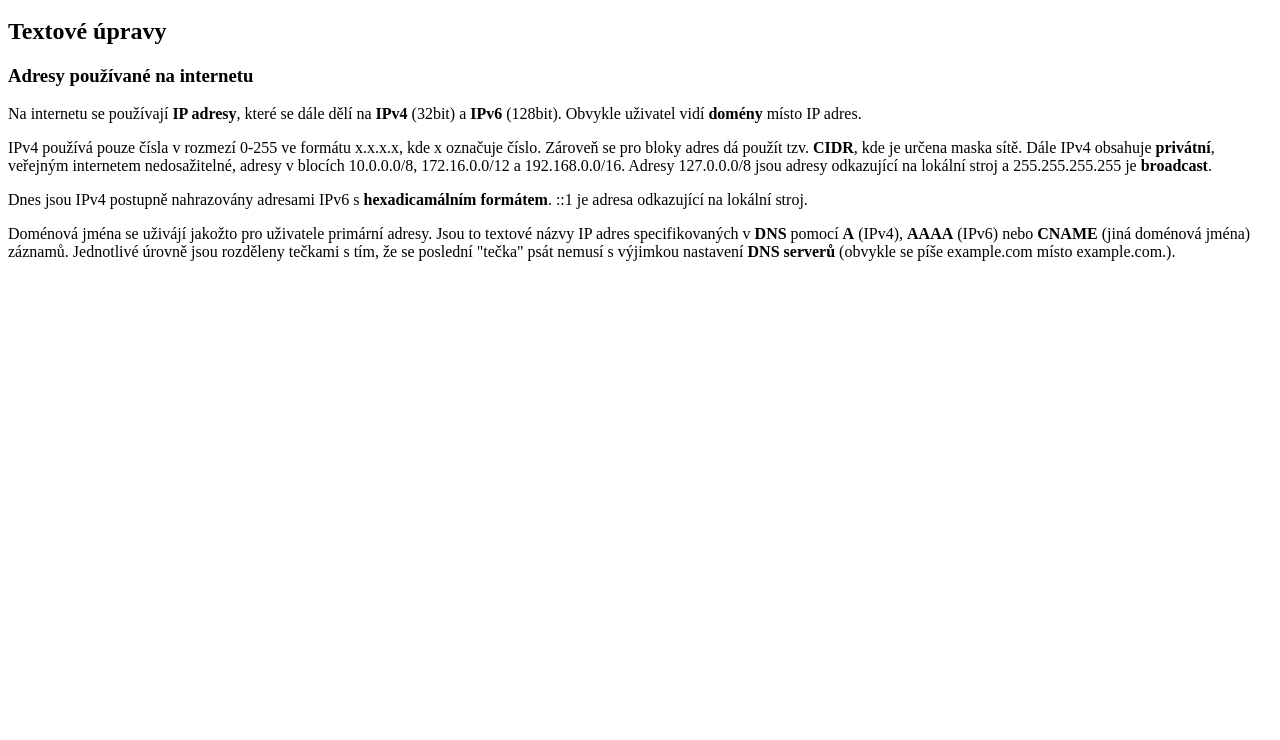
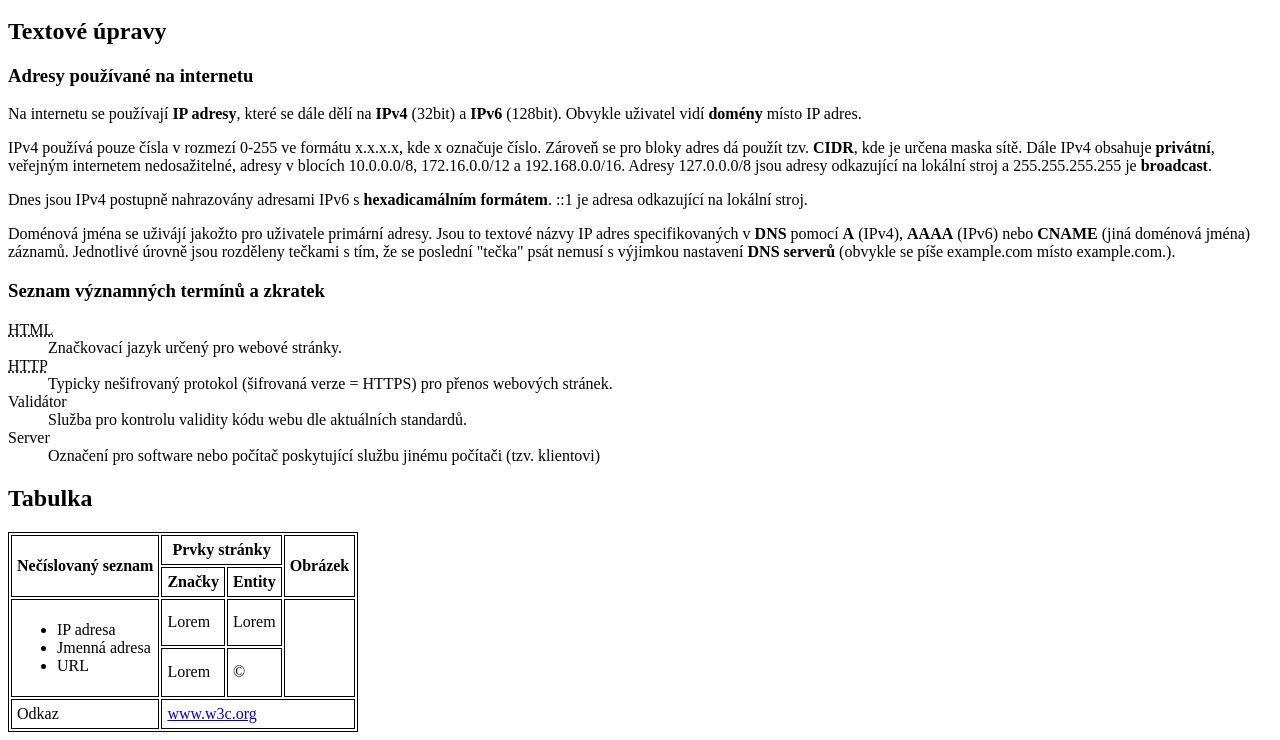
Before and after one commit to Jan1s2/pvy-priprava-proverka, a plain HTML site: page index.html in a window 1280 px wide. Shown: the part 118-858 px from the top of the page. Before the commit the page ends 800 px from the top, so only its background shows below. Drawn offline with Linux system fonts and the light colour scheme.

Commit message:
add table

```diff
--- a/index.html
+++ b/index.html
@@ -4,6 +4,7 @@
     <meta charset="UTF-8">
     <meta http-equiv="X-UA-Compatible" content="IE=edge">
     <meta name="viewport" content="width=device-width, initial-scale=1.0">
+    <link rel="stylesheet" href="styles/style.css">
     <title>Příprava na praktickou prověrku</title>
 </head>
 <body>
@@ -51,6 +52,86 @@
             Jednotlivé úrovně jsou rozděleny tečkami s tím, že se poslední "tečka" psát nemusí
             s výjimkou nastavení <b>DNS serverů</b> (obvykle se píše example.com místo example.com.).
         </p>
+        <h3>
+            Seznam významných termínů a zkratek
+        </h3>
+        <dl>
+            <dt>
+                <abbr title="Hypertext Markup Language">HTML</abbr>
+            </dt>
+            <dd>
+                Značkovací jazyk určený pro webové stránky.
+            </dd>
+            <dt>
+                <abbr title="Hypertext Transport Protocol">HTTP</abbr>
+            </dt>
+            <dd>Typicky nešifrovaný protokol (šifrovaná verze = HTTPS) pro přenos webových stránek.</dd>
+            <dt>
+                Validátor
+            </dt>
+            <dd>
+                Služba pro kontrolu validity kódu webu dle aktuálních standardů.
+            </dd>
+            <dt>
+                Server
+            </dt>
+            <dd>
+                Označení pro software nebo počítač poskytující službu jinému počítači (tzv. klientovi)
+            </dd>
+        </dl>
+        <h2 id="tabulka">
+            Tabulka
+        </h2>
+        <table>
+            <thead>
+                <tr>
+                    <th colspan="4" rowspan="2">Nečíslovaný seznam</th>
+                    <th colspan="2">Prvky stránky</th>
+                    <th colspan="4" rowspan="2">Obrázek</th>
+                </tr>
+                <tr>
+                    <th colspan="1">Značky</th>
+                    <th>Entity</th>
+                </tr>
+            </thead>
+            <tbody>
+                <tr>
+                    <td colspan="4" rowspan="4">
+                        <ul>
+                            <li>
+                                IP adresa
+                            </li>
+                            <li>
+                                Jmenná adresa
+                            </li>
+                            <li>
+                                URL
+                            </li>
+                        </ul>
+                    </td>
+                    <td rowspan="2">Lorem</td>
+                    <td rowspan="2">Lorem</td>
+                    <td rowspan="4"></td>
+                </tr>
+                <tr>
+
+                </tr>
+                <tr>
+                    <td rowspan="2">Lorem</td>
+                    <td rowspan="2">&copy;</td>
+                </tr>
+            </tbody>
+            <tfoot>
+                <tr>
+                    <td colspan="4">
+                        Odkaz
+                    </td>
+                    <td colspan="3">
+                        <a href="https://www.w3c.org">www.w3c.org</a>
+                    </td>
+                </tr>
+            </tfoot>
+        </table>
     </main>
 </body>
 </html>
--- /dev/null
+++ b/styles/style.css
@@ -0,0 +1,6 @@
+td,th {
+    padding: 5px;
+}
+table,th,td {
+    border: 1px solid;
+}
```
